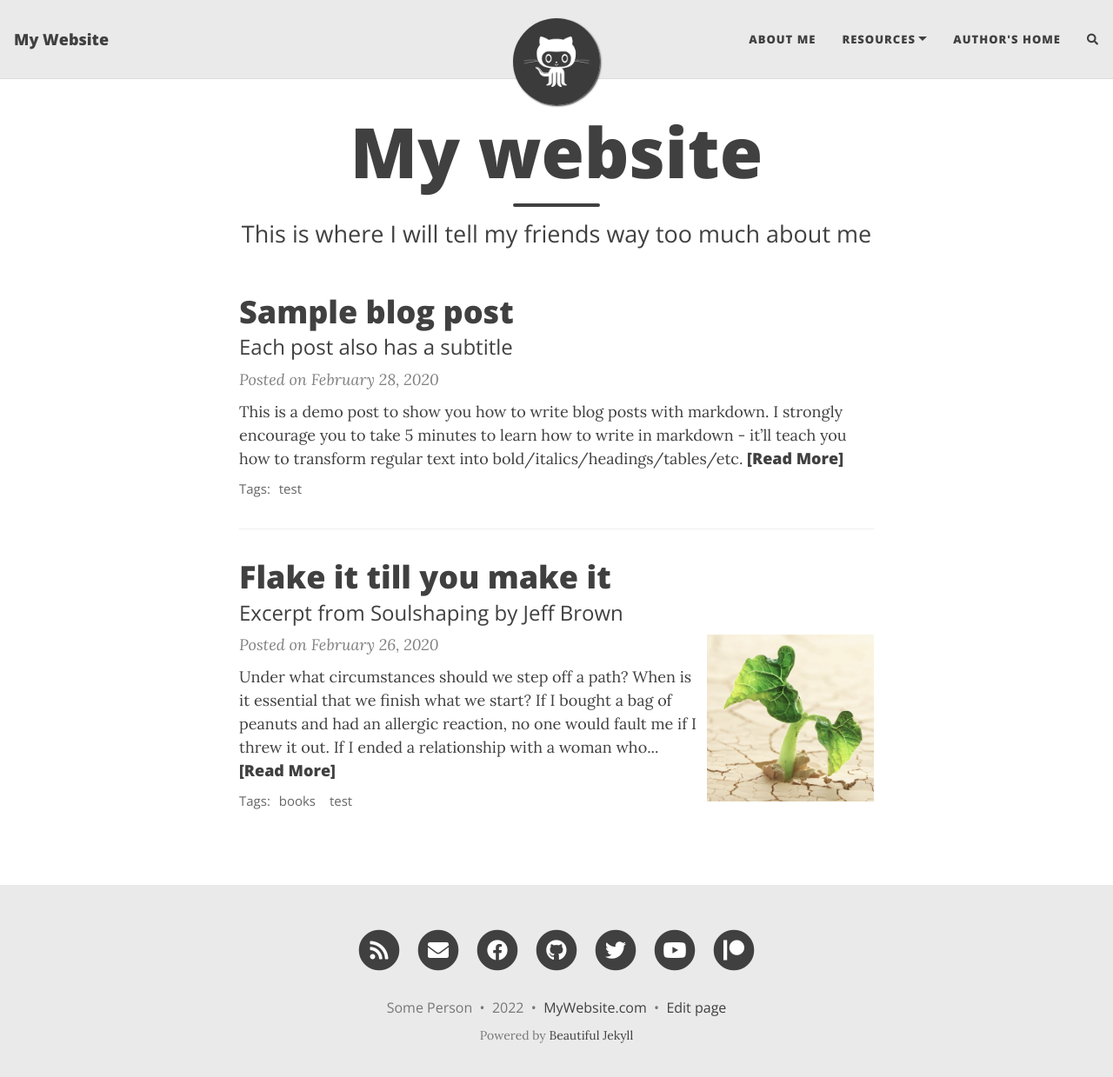
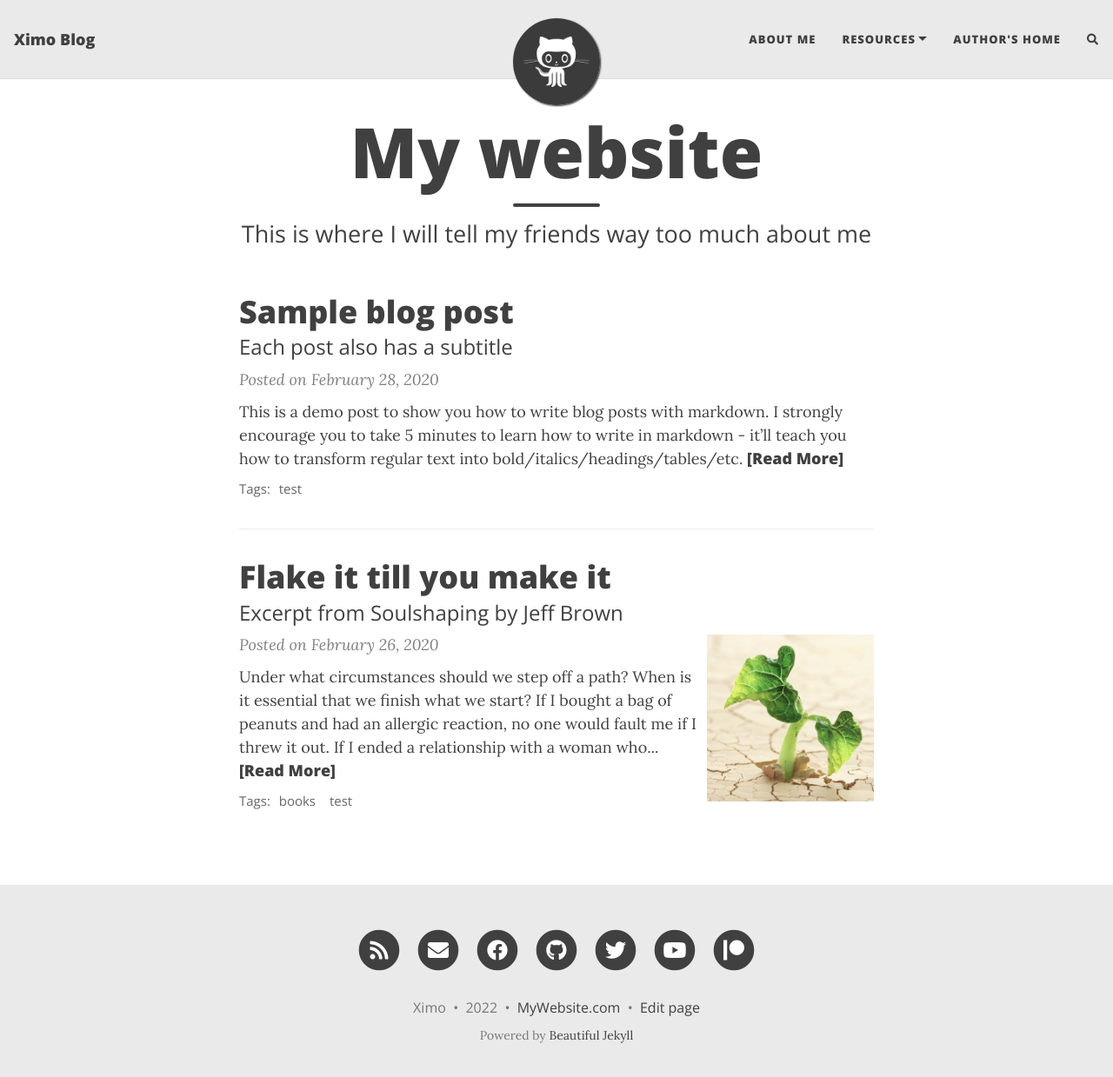
Before and after one commit to ximocoder/blog, a Jekyll site: the page built from index.html, in a window 1280 px wide and 1252 px high. Shown: the top 1239 px of the window at 87% size. Built offline with Jekyll 4.4.1, drawn with Linux system fonts in a browser that asks for light colours; nearby versions of some CDN libraries; the list of posts is cut into pages by our own code; comment, search, counter and statistics services are not loaded.

Commit message:
Update config

```diff
--- a/_config.yml
+++ b/_config.yml
@@ -10,10 +10,10 @@
 ############################
 
 # Name of website
-title: My Website
+title: Ximo Blog
 
 # Your name to show in the footer
-author: Some Person
+author: Ximo
 
 ###############################################
 # --- List of links in the navigation bar --- #
```
